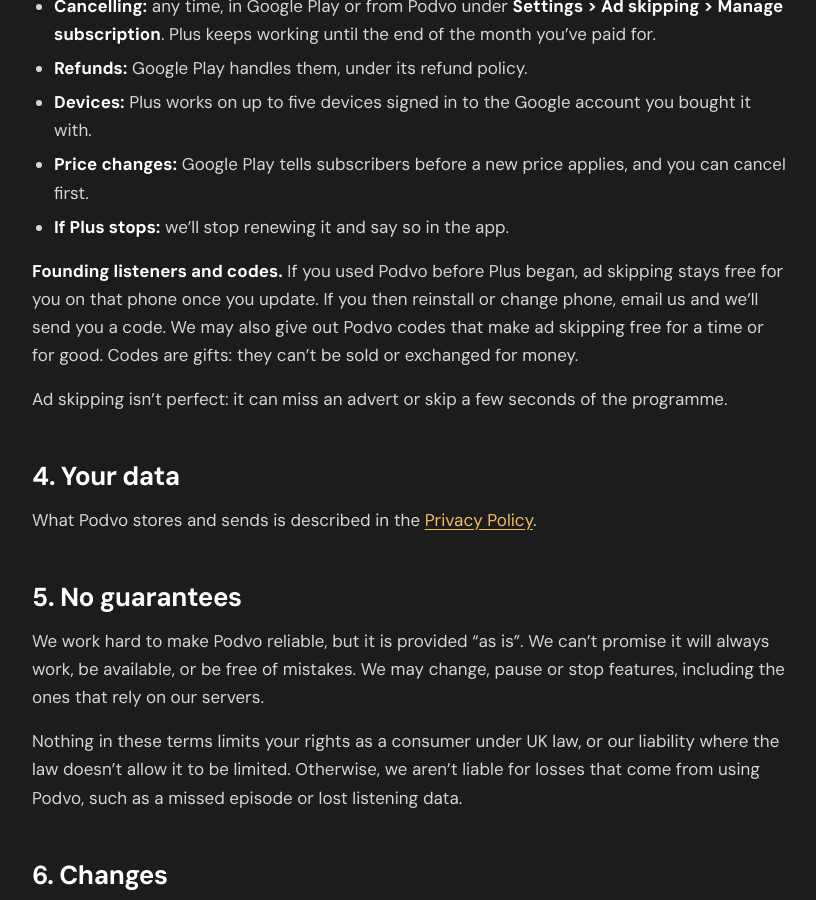
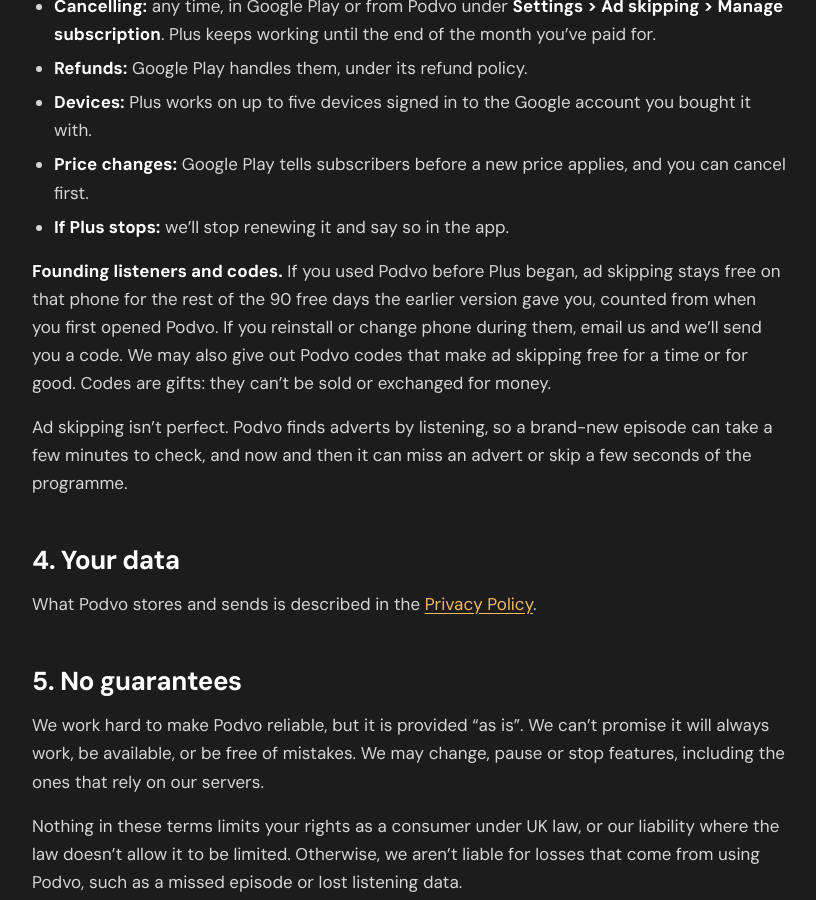
Before and after one commit to cassiand123-dev/podvo-site, a Jekyll site: the page built from terms/index.md, in a window 1280 px wide and 900 px high, scrolled down 1105 px. Shown: the whole window, without its empty margins (230-1046 px from the left). Built offline with Jekyll 4.4.1, drawn with Linux system fonts in a browser that asks for light colours; our own code applies the rules of GitHub Pages for plain Markdown files.

Commit message:
Terms: founders keep the rest of their 90 free days; say a new episode can take a few minutes

```diff
--- a/terms/index.md
+++ b/terms/index.md
@@ -47,11 +47,14 @@ takes the payment and renews Plus each month until you cancel.
 - **If Plus stops:** we'll stop renewing it and say so in the app.
 
 **Founding listeners and codes.** If you used Podvo before Plus began, ad skipping stays
-free for you on that phone once you update. If you then reinstall or change phone, email us
-and we'll send you a code. We may also give out Podvo codes that make ad skipping free for
+free on that phone for the rest of the 90 free days the earlier version gave you, counted
+from when you first opened Podvo. If you reinstall or change phone during them, email us and
+we'll send you a code. We may also give out Podvo codes that make ad skipping free for
 a time or for good. Codes are gifts: they can't be sold or exchanged for money.
 
-Ad skipping isn't perfect: it can miss an advert or skip a few seconds of the programme.
+Ad skipping isn't perfect. Podvo finds adverts by listening, so a brand-new episode can
+take a few minutes to check, and now and then it can miss an advert or skip a few seconds of
+the programme.
 
 ## 4. Your data
 
```
